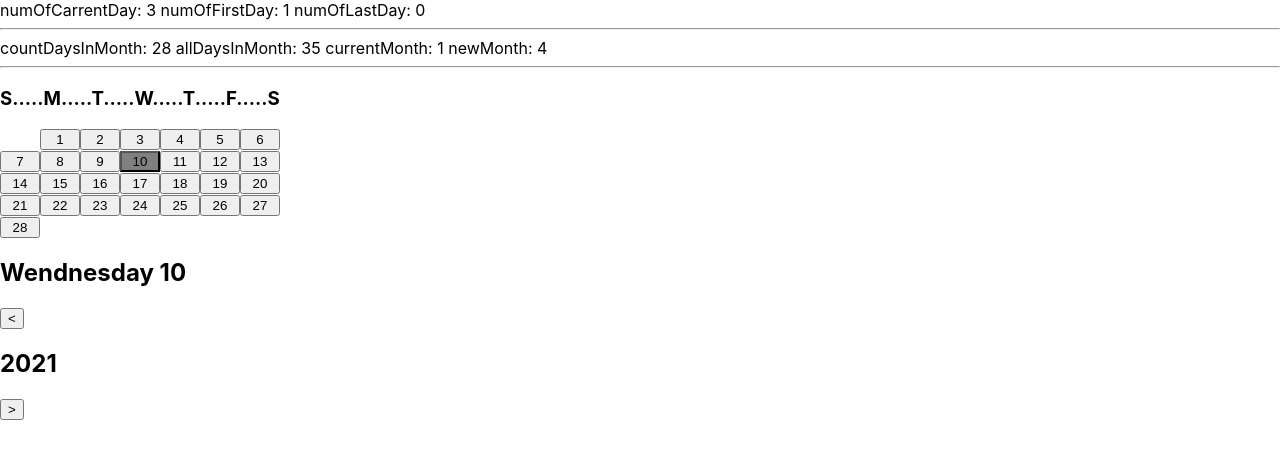
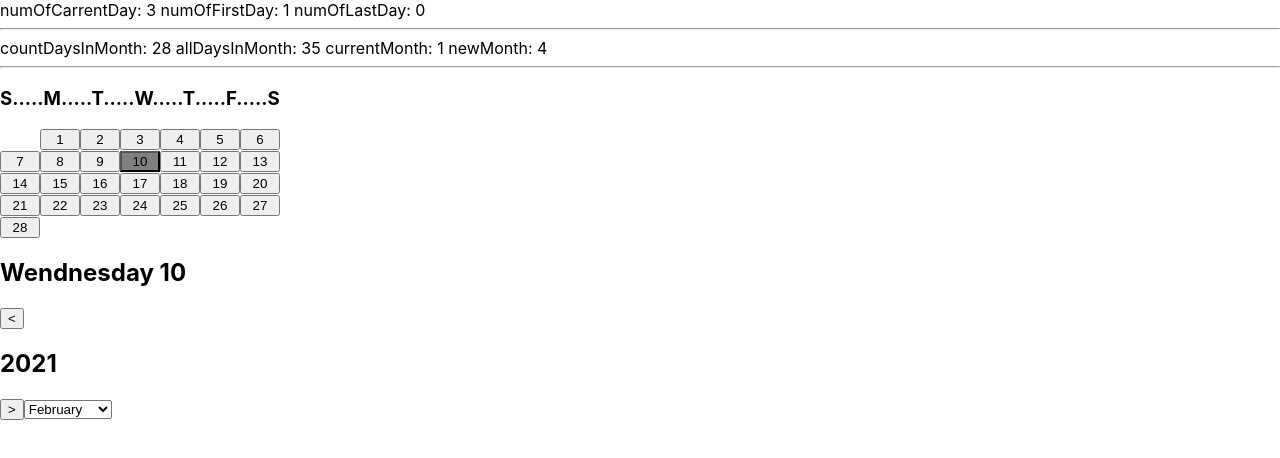
Before and after one commit to AntoshkivKola/react-calendar-, a React (Create React App) app: page / in a window 1280 px wide. Shown: the top 458 px of the page. Built offline with nearby package versions, Linux system fonts and the light colour scheme.

Commit message:
Add month changer

```diff
--- a/package.json
+++ b/package.json
@@ -10,6 +10,7 @@
     "react": "^17.0.1",
     "react-dom": "^17.0.1",
     "react-scripts": "4.0.2",
+    "styled-components": "^5.2.1",
     "web-vitals": "^1.1.0"
   },
   "scripts": {
--- a/src/components/Calendar/CalendarChange/index.jsx
+++ b/src/components/Calendar/CalendarChange/index.jsx
@@ -62,14 +62,10 @@ class CalendarChange extends Component {
   }
 
   setFirstDay = (firstDay) => {
-    this.setState((state) => {
-      return { numOfFirstDay: firstDay };
-    });
+    this.setState({ numOfFirstDay: firstDay });
   };
   setLastDay = (lastDay) => {
-    this.setState((state) => {
-      return { numOfLastDay: lastDay };
-    });
+    this.setState({ numOfLastDay: lastDay });
   };
 
   setCurrentYear = (direction) => {
@@ -83,17 +79,17 @@ class CalendarChange extends Component {
     });
   };
 
-  newAarray = (correction) => {
-    const {  currentMonth } = this.state;
+  newAarray = (correction = 0, month = this.state.currentMonth) => {
+    const currentMonth = month;
+    this.setCurrentMonth(month);
+
     const currentYear = this.state.currentYear + correction;
     console.log(currentYear);
-    const daysInMonth = getDaysInMonth(
-      new Date(currentYear, currentMonth)
-    );
+    const daysInMonth = getDaysInMonth(new Date(currentYear, currentMonth));
 
     this.setFirstDay(getDay(new Date(currentYear, currentMonth, 1)));
     this.setLastDay(getDay(new Date(currentYear, currentMonth, daysInMonth)));
-   // const {  numOfLastDay } = this.state;
+    // const {  numOfLastDay } = this.state;
     const numOfFirstDay = this.state.numOfFirstDay + correction;
     const numOfLastDay = this.state.numOfLastDay + correction;
     console.log(numOfFirstDay);
@@ -110,8 +106,7 @@ class CalendarChange extends Component {
     return arrayOfDays;
   };
 
-  setDaysArray = (direction) => {
-    this.setCurrentYear(direction);
+  setDaysArray = (correction=0, month) => {
 
     const { currentYear } = this.state;
     //const daysInMonth = getDaysInMonth(new Date(currentYear, currentMonth));
@@ -123,12 +118,17 @@ class CalendarChange extends Component {
     //this.newAarray();
     console.log("L: " + currentYear);
 
-    return this.setState({ arrayOfDays: this.newAarray(direction ? 1 : -1) });
+    return this.setState({ arrayOfDays: this.newAarray(correction, month) });
   };
 
   setCurrentDay = (day) => {
     this.setState({ carrentDay: day });
   };
+
+  setCurrentMonth = (month) => {
+    this.setState({ currentMonth: month });
+  };
+
   convertDay = () => {
     const { convertNumDayToStr } = this.props;
     const { carrentDay, currentYear } = this.state;
@@ -139,9 +139,12 @@ class CalendarChange extends Component {
   };
 
   render() {
+    const { months } = this.props;
+
     const {
       carrentDay,
       currentYear,
+      currentMonth,
       arrayOfDays,
       numOfFirstDay,
       numOfLastDay,
@@ -191,8 +194,12 @@ class CalendarChange extends Component {
         <CalendarMonthYear
           currentYear={currentYear}
           setCurrentDay={this.setCurrentDay}
+          setCurrentYear={this.setCurrentYear}
           currentDay={carrentDay}
           setDaysArray={this.setDaysArray}
+          months={months}
+          currentMonth={currentMonth}
+          setCurrentMonth={this.setCurrentMonth}
         />
       </div>
     );
--- a/src/components/Calendar/CalendarMonthYear/index.jsx
+++ b/src/components/Calendar/CalendarMonthYear/index.jsx
@@ -6,27 +6,45 @@ class CalendarMonthYear extends Component {
   }
 
   yearUp=()=>{
-    const {setCurrentDay,currentDay,setDaysArray} = this.props;
-    setDaysArray(true);
-    //setCurrentYear(true);
+    const {setCurrentDay,currentDay,setDaysArray,setCurrentYear} = this.props;
+    setDaysArray(1);
+    setCurrentYear(true);
     setCurrentDay(currentDay);
 
-  }
+  };
   yearDown=()=>{
-    const {setCurrentDay,currentDay,setDaysArray} = this.props;
-    setDaysArray(false);
-    //setCurrentYear(false);
+    const {setCurrentDay,currentDay,setDaysArray,setCurrentYear} = this.props;
+    setDaysArray(-1);
+    setCurrentYear(false);
     setCurrentDay(currentDay);
 
-  }
+  };
+
+  handleChangeMonth=({target:{value}})=>{
+    const {setCurrentMonth,setDaysArray}= this.props;
+    setDaysArray(0,value);
+
+  };
+
   render() {
 
-    const {currentYear} = this.props;
+    const {currentYear, months,currentMonth} = this.props;
+    const mothsRender=months.map((month, index)=>{
+      return <option value={index}>{month}</option>
+    })
     return (
       <div>
         <button onClick={this.yearDown}>{'<'}</button>
         <h1>{currentYear}</h1>
         <button onClick={this.yearUp}>{'>'}</button>
+        <select value={currentMonth} onChange={this.handleChangeMonth}>
+          {mothsRender}
+
+            {/* <option value="grapefruit">Grapefruit</option>
+            <option value="lime">Lime</option>
+            <option value="coconut">Coconut</option>
+            <option value="mango">Mango</option> */}
+          </select>
       </div>
     );
   }
--- a/src/components/Calendar/index.jsx
+++ b/src/components/Calendar/index.jsx
@@ -9,6 +9,7 @@ dayNames.set(3, "Wendnesday");
 dayNames.set(4, "Thursday");
 dayNames.set(5, "Friday");
 dayNames.set(6, "Saturday");
+const months = ["January", "February", "March", "April", "May", "June",  "July", "August", "September", "October", "November",  "December"];
 
 class Calendar extends Component {
   constructor(props) {
@@ -27,7 +28,7 @@ class Calendar extends Component {
   render() {
     return (
       <section className="calendar">
-        <CalendarChange convertNumDayToStr={this.convertNumDayToStr} />
+        <CalendarChange convertNumDayToStr={this.convertNumDayToStr} months={months}/>
       </section>
     );
   }
```
Also changed, not shown: 1 other file (tests, documents, lock files or other folders).
